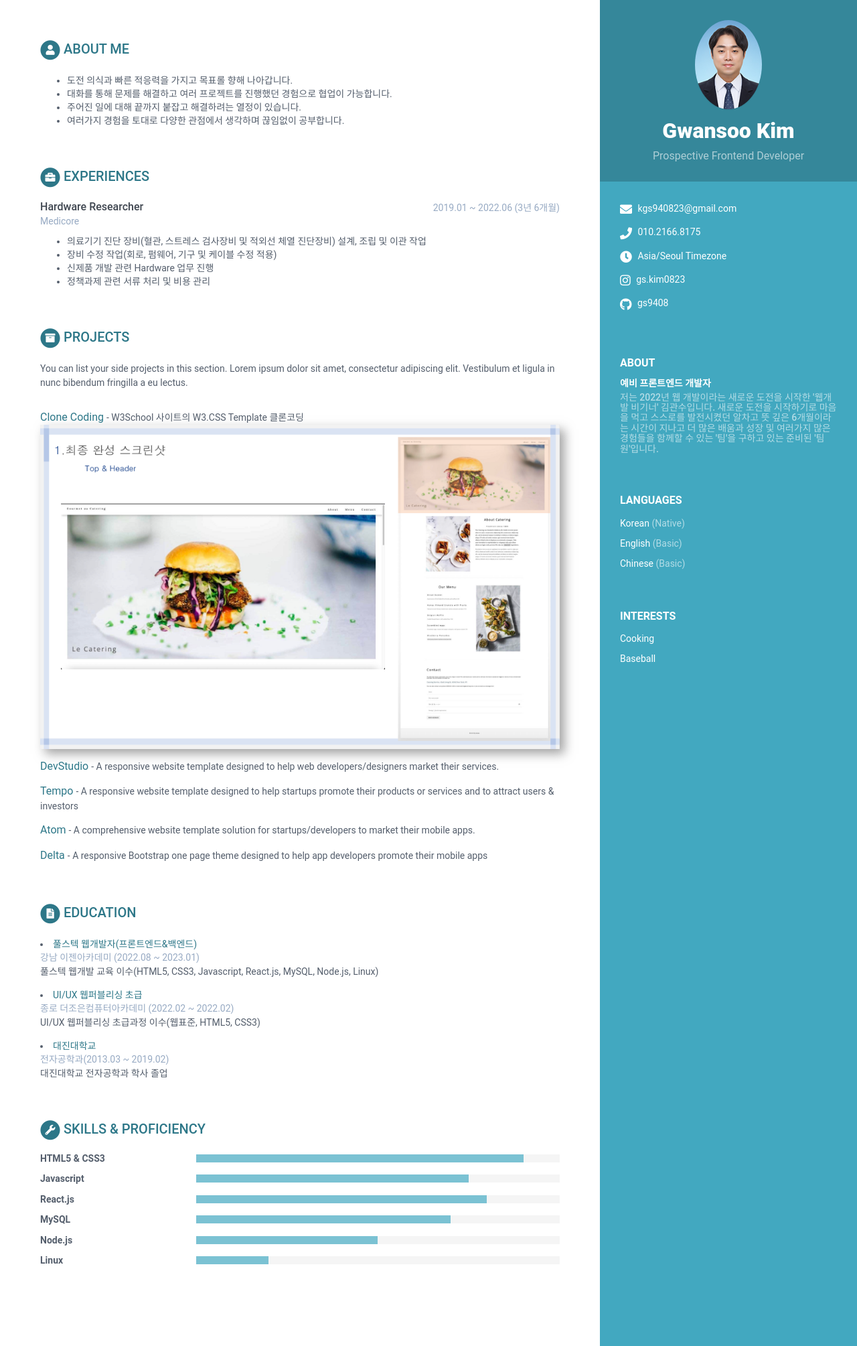
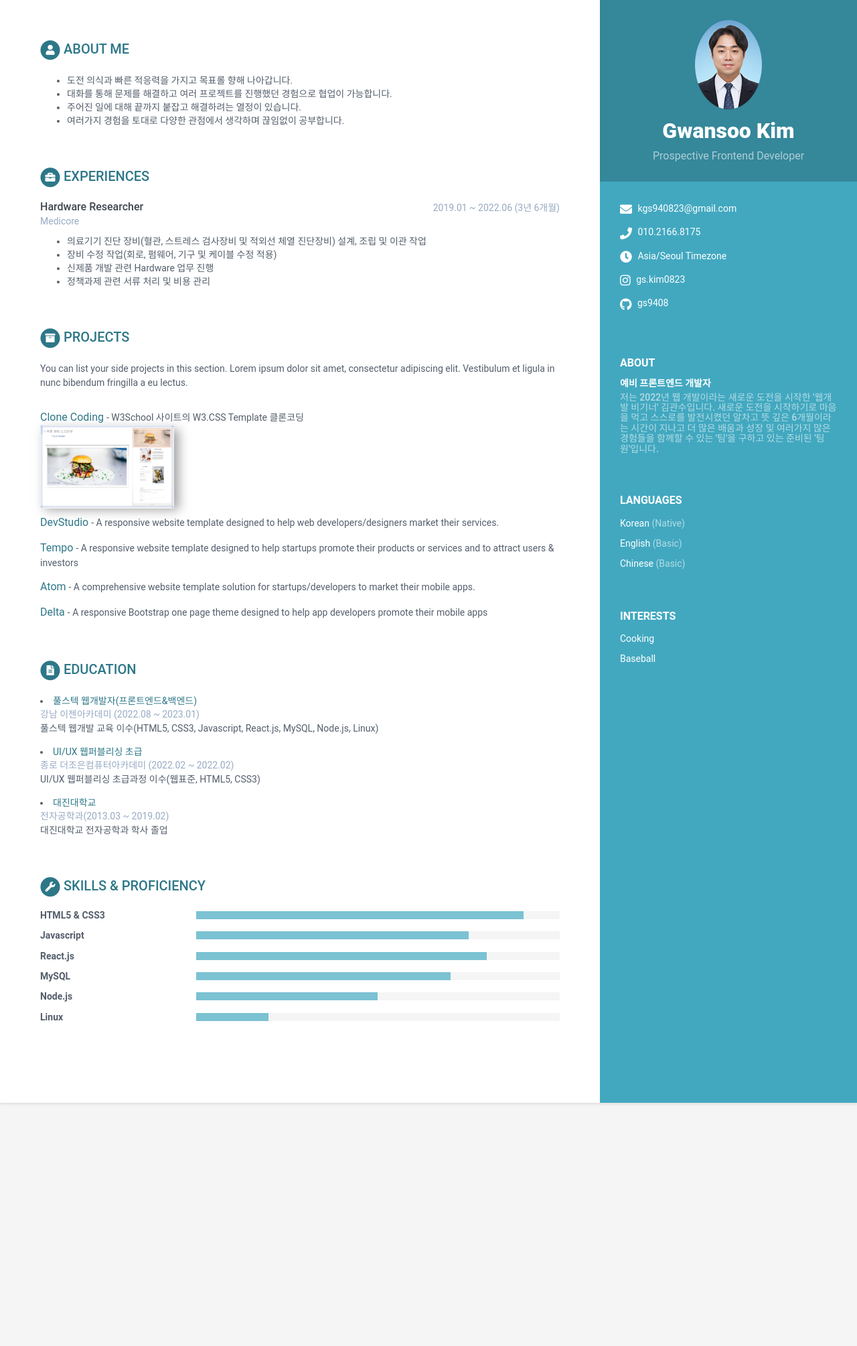
Before and after one commit to gs9408/GSPortfolio, a Jekyll site: the page built from print.html, in a window 1280 px wide. Shown: the whole page at 67% size. Built offline with Jekyll 4.4.1, drawn with Linux system fonts in a browser that asks for light colours; after the commit the page ends 1646 px from its top, so only the background shows below that.

Commit message:
project img test

```diff
--- a/_sass/_base.scss
+++ b/_sass/_base.scss
@@ -216,9 +216,9 @@ p {
   }
   .project-img {
     box-shadow: 7px 7px 15px rgba(128, 128, 128, 0.732);
+    width: 200px;
+    height: 120px;
     a {
-        width: 200px;
-        height: 120px;
         img {
             width: 100%
         }
```
